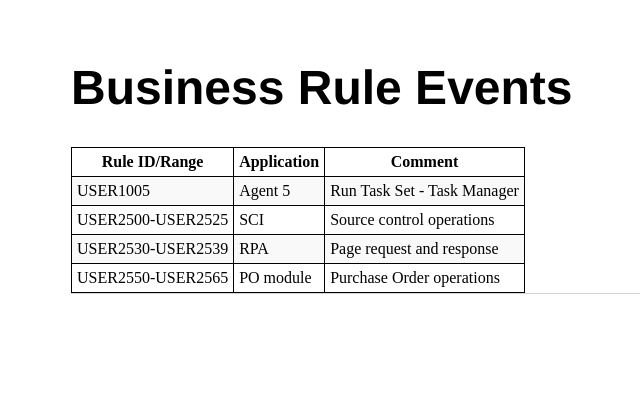
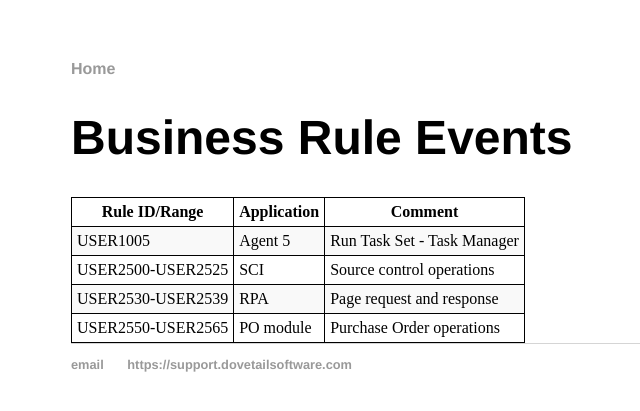
Before and after one commit to DovetailSoftware/dovetail-defined, a Jekyll site: the page built from pages/business-rule-events.md, in a window 1280 px wide. Shown: the top 411 px of the page, without its empty margins (121-761 px from the left). Built offline with Jekyll 4.4.1, drawn with Linux system fonts in a browser that asks for light colours; some of the changed lines change nothing that is shown.

Commit message:
Update default.html

```diff
--- a/_layouts/default.html
+++ b/_layouts/default.html
@@ -7,14 +7,11 @@
 		</head>
 		<body>
 			<nav>
-			<!--
+
 	    		<ul>
 	        		<li><a href="/">Home</a></li>
-		        	<li><a href="/about">About</a></li>
-	        		<li><a href="/cv">CV</a></li>
-	        		<li><a href="/blog">Blog</a></li>
 	    		</ul>
-	    		-->
+
 			</nav>
 			<div class="container">
 
@@ -22,12 +19,12 @@
 
 			</div><!-- /.container -->
 			<footer>
-			<!--
+
 	    		<ul>
-	        		<li><a href="mailto:hankquinlanhub@gmail.com">email</a></li>
-	        		<li><a href="https://github.com/hankquinlan">github.com/hankquinlan</a></li>
+	        		<li><a href="mailto:support@dovetailsoftware.com">email</a></li>
+	        		<li><a href="https://support.dovetailsoftware.com">https://support.dovetailsoftware.com</a></li>
 				</ul>
-				-->
+
 			</footer>
 		</body>
 	</html>
```
